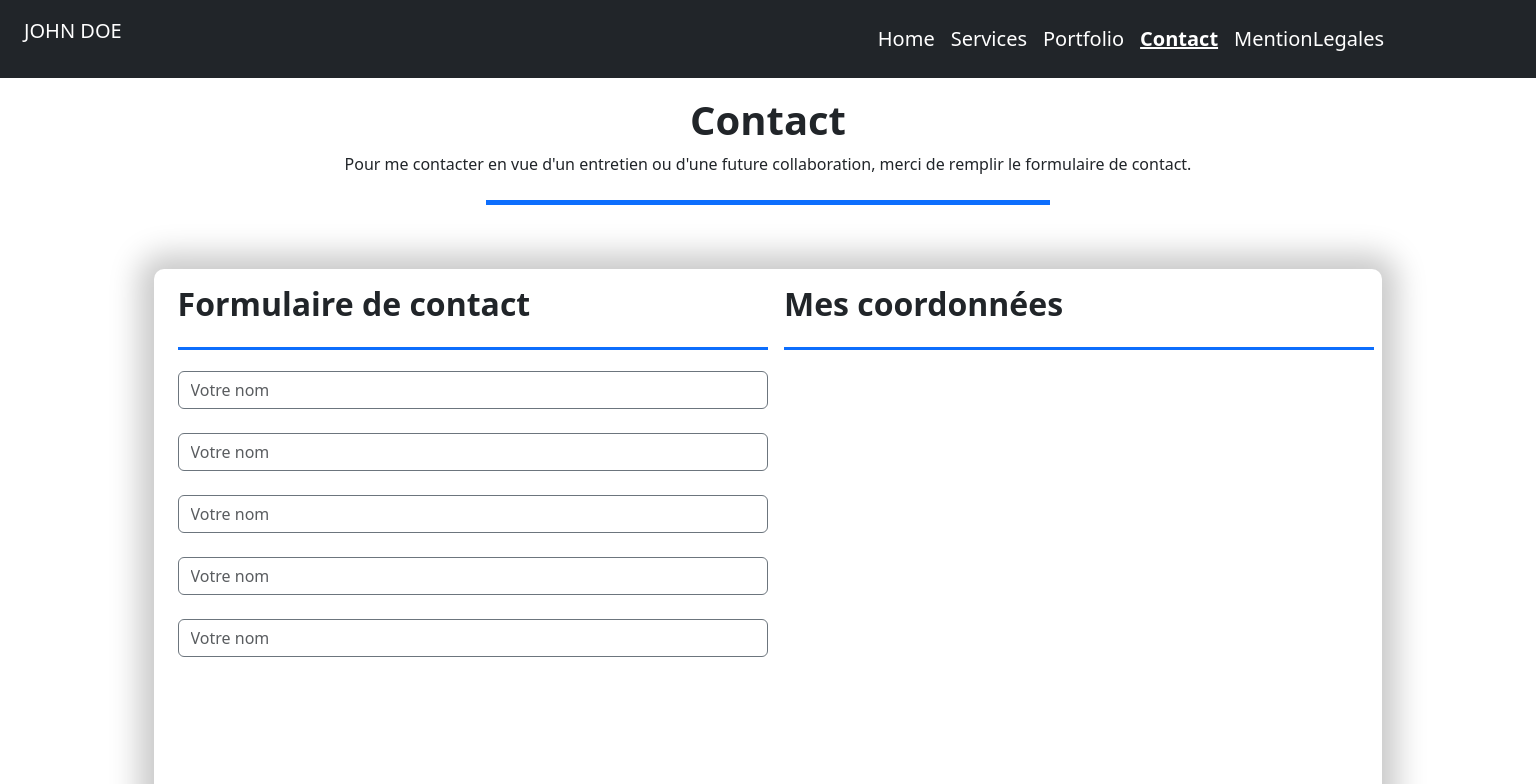
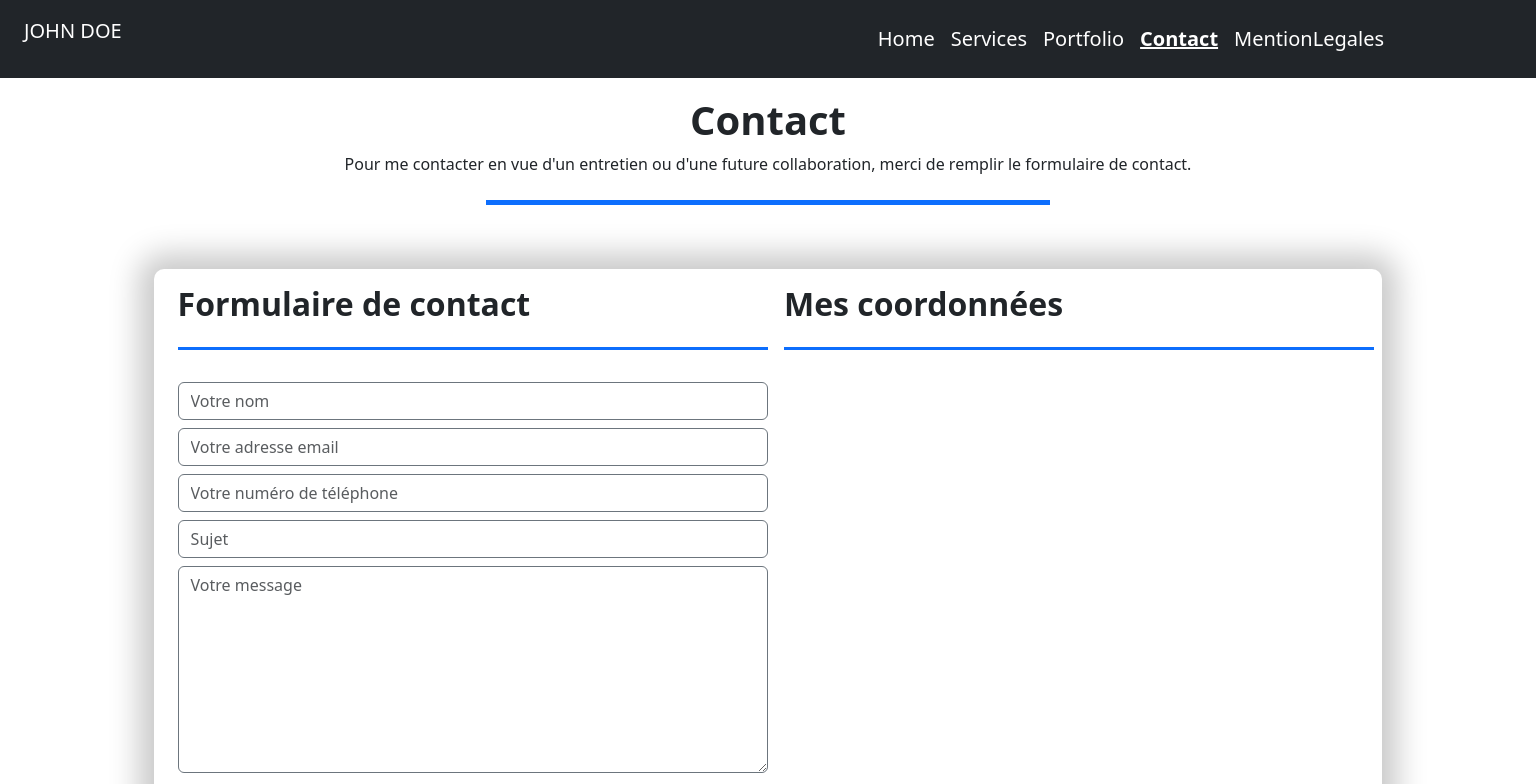
Before and after one commit to HidekashiLawliet/PortfolioCEF, a React (Create React App) app in the folder portfolio/: page /Contact in a window 1536 px wide. Shown: the top 784 px of the page. Built offline with nearby package versions, Linux system fonts and the light colour scheme.

Commit message:
Revamp contact form layout and fields
Refactored the Contact page to use a new 'mainContact' class and updated the form to include distinct fields for name, email, phone, subject, and message. Adjusted SCSS for improved layout, spacing, and button styling, and removed redundant input fields.

```diff
--- a/portfolio/src/App.scss
+++ b/portfolio/src/App.scss
@@ -90,13 +90,17 @@
 		.title {
 		}
 	}
-	.mainPart {
+	.mainContact {
 		.whiteBox {
-			height: 5vh;
-			height: 100vh;
-			margin: 0% auto 0% auto;
+			margin: 0% auto 2rem auto;
 		}
 	}
+	#submitBtn {
+		width: fit-content;
+	}
+}
+form {
+	height: 85%;
 }
 
 #home {
--- a/portfolio/src/pages/Contact.js
+++ b/portfolio/src/pages/Contact.js
@@ -1,34 +1,35 @@
 export default function Contact() {
     return (
         <div className="height-100">
-            <div className=" mainPart col-md-12 d-inline-block justify-content-center content my-5 pt-5 ">
+            <div className=" mainContact vh-100 col-md-12 d-inline-block justify-content-center content my-5 pt-5 ">
                 <div id="ContactTitle" className="d-flex flex-column margin-width-auto">
                     <h1 className="margin-width-auto"> Contact </h1>
                     <span>Pour me contacter en vue d'un entretien ou d'une future collaboration, merci de remplir le formulaire de contact.</span>
                     <div className="divideLine line-height-5 blue my-4 col-8 ">
                     </div>
                 </div>
-                <div className="whiteBox d-flex flex-row margin-width-auto px-4 py-3">
-                    <div className=" d-inline-block col-md-6">
+                <div className="whiteBox h-75 d-flex flex-row margin-width-auto justify-content-between px-4 py-3">
+                    <div className=" d-inline-block col-md-6 h-100">
                         <h2>Formulaire de contact</h2>
-                        <div className="divideLine line-height-3 blue my-4 mb-15">
-                            <form action="#" method="post">
-                                <label for="name" className="form-label" ></label>
-                                <input className="form-control border border-secondary " type="text" id="name" placeholder="Votre nom" name="name" required></input>
-                                <label for="name" className="form-label" ></label>
-                                <input className="form-control border border-secondary " type="text" id="name" placeholder="Votre nom" name="name" required></input>
-                                <label for="name" className="form-label" ></label>
-                                <input className="form-control border border-secondary " type="text" id="name" placeholder="Votre nom" name="name" required></input>
-                                <label for="name" className="form-label" ></label>
-                                <input className="form-control border border-secondary " type="text" id="name" placeholder="Votre nom" name="name" required></input>
-                                <label for="name" className="form-label" ></label>
-                                <input className="form-control border border-secondary " type="text" id="name" placeholder="Votre nom" name="name" required></input>
-                            </form>
-                        </div>
+                        <div className="divideLine line-height-3 blue my-4 mb-15 "> </div>
+                        <form action="#" method="post" className=" d-flex flex-column justify-content-between">
+                            <label for="name" className="form-label" ></label>
+                            <input className="form-control border border-secondary " type="text" id="name" placeholder="Votre nom" name="name" required></input>
+                            <label for="email" className="form-label" ></label>
+                            <input className="form-control border border-secondary " type="email" id="email" placeholder="Votre adresse email" name="email" required></input>
+                            <label for="phone" className="form-label" ></label>
+                            <input className="form-control border border-secondary " type="tel" id="phone" pattern="[0-9]{2}-[0-9]{2}-[0-9]{2}-[0-9]{2}-[0-9]{2}" placeholder="Votre numéro de téléphone" name="phone" required></input>
+                            <label for="subject" className="form-label" ></label>
+                            <input className="form-control border border-secondary " type="text" id="subject" placeholder="Sujet" name="subject" required></input>
+                            <label for="message" className="form-label" ></label>
+                            <textarea className="form-control border border-secondary h-100" id="message" placeholder="Votre message" name="message"></textarea>
+                            <button type="submit" id="submitBtn" className="btn btn-primary mx-auto mt-3">Envoyer</button>
+
+                        </form>
                     </div>
                     <div className=" d-inline-block col-md-6 mx-3">
                         <h2>Mes coordonnées</h2>
-                        <div className="divideLine line-height-3 blue my-4 ">
+                        <div className="divideLine line-height-3 blue my-4">
                         </div>
                     </div>
 
```
